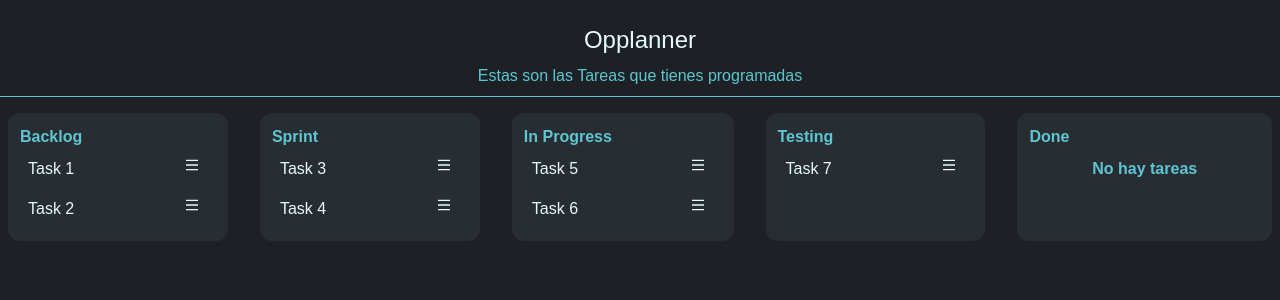
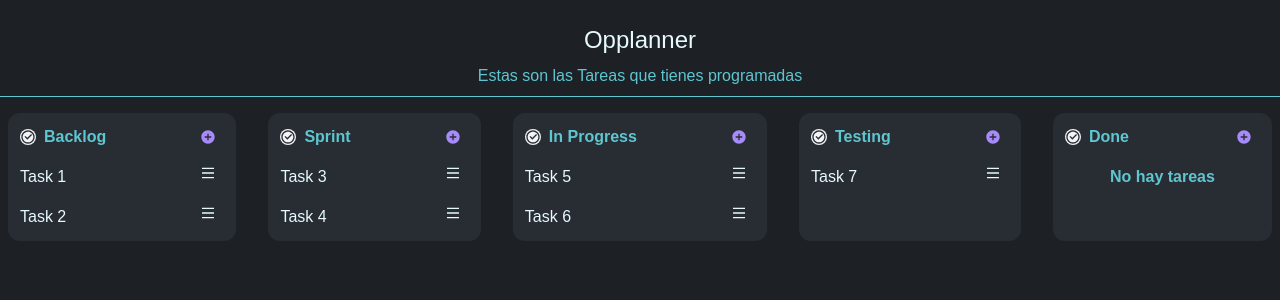
Before and after one commit to dejeloper/opplanner, a React (Vite) app: page / in a window 1280 px wide. Shown: the top 300 px of the page. Built offline with nearby package versions, Linux system fonts and the light colour scheme.

Commit message:
Refactor ListTasks and TaskCard components

```diff
--- a/src/components/ListTasks.tsx
+++ b/src/components/ListTasks.tsx
@@ -1,9 +1,10 @@
-import type { Task, TaskStatus } from "@/interfaces";
-import { TaskCard } from "./TaskCard";
 import { DragEvent, useState } from "react";
 import { useTaskStore } from "@/store";
+import { TaskCard } from "./TaskCard";
+import type { Task, TaskStatus } from "@/interfaces";
 import { clsx } from "clsx";
 import { twMerge } from "tailwind-merge";
+import { RiAddCircleFill, RiCheckboxCircleLine } from "react-icons/ri";
 
 interface Props {
   title: string;
@@ -43,9 +44,18 @@ export function ListTask({ title, value, tasks }: Props) {
         })
       )}
     >
-      <div className="py-2 px-2">
-        <h2 className="font-semibold text-three select-none">{title}</h2>
-
+      <div className="py-2 px-2 relative flex flex-row justify-between">
+        <div className="flex justify-center items-center">
+          <div className="flex items-center justify-center rounded-full bg-gris text-two">
+            <RiCheckboxCircleLine />
+          </div>
+          <h2 className="ml-2 font-semibold text-three select-none">{title}</h2>
+        </div>
+        <button className="flex items-center justify-center rounded-full text-contrast h-6 w-6 mr-1">
+          <RiAddCircleFill />
+        </button>
+      </div>
+      <div className="h-full w-full">
         {tasks.length > 0 ? (
           tasks.map((task) => <TaskCard key={task.id} task={task} />)
         ) : (
--- a/src/components/TaskCard.tsx
+++ b/src/components/TaskCard.tsx
@@ -15,7 +15,7 @@ export function TaskCard({ task }: Props) {
       draggable={true}
       onDragStart={() => setDraggingTaskId(task.id)}
       onDragEnd={() => removeDraggingTaskId()}
-      className="flex justify-between items-center   p-2 cursor-pointer"
+      className="flex justify-between items-center p-2 cursor-pointer"
     >
       <div className="flex justify-center items-center gap-2">
         <h3 className="font-medium ">{task.title}</h3>
```
